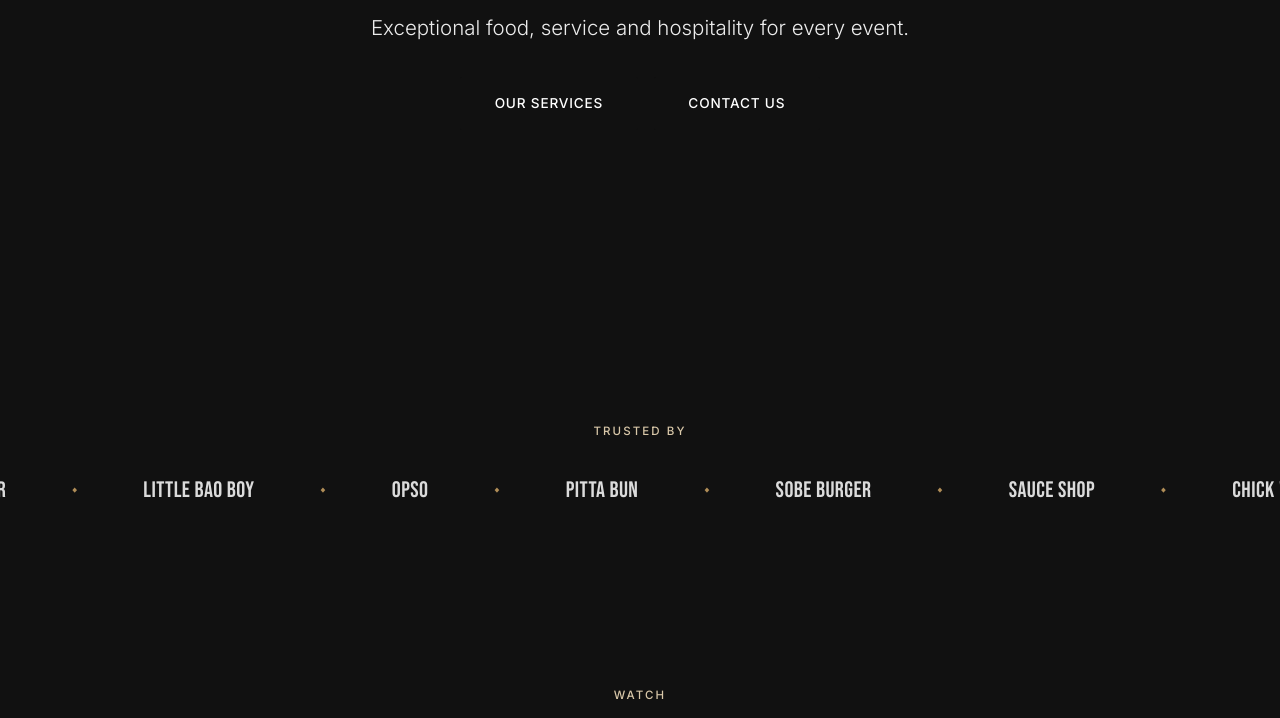
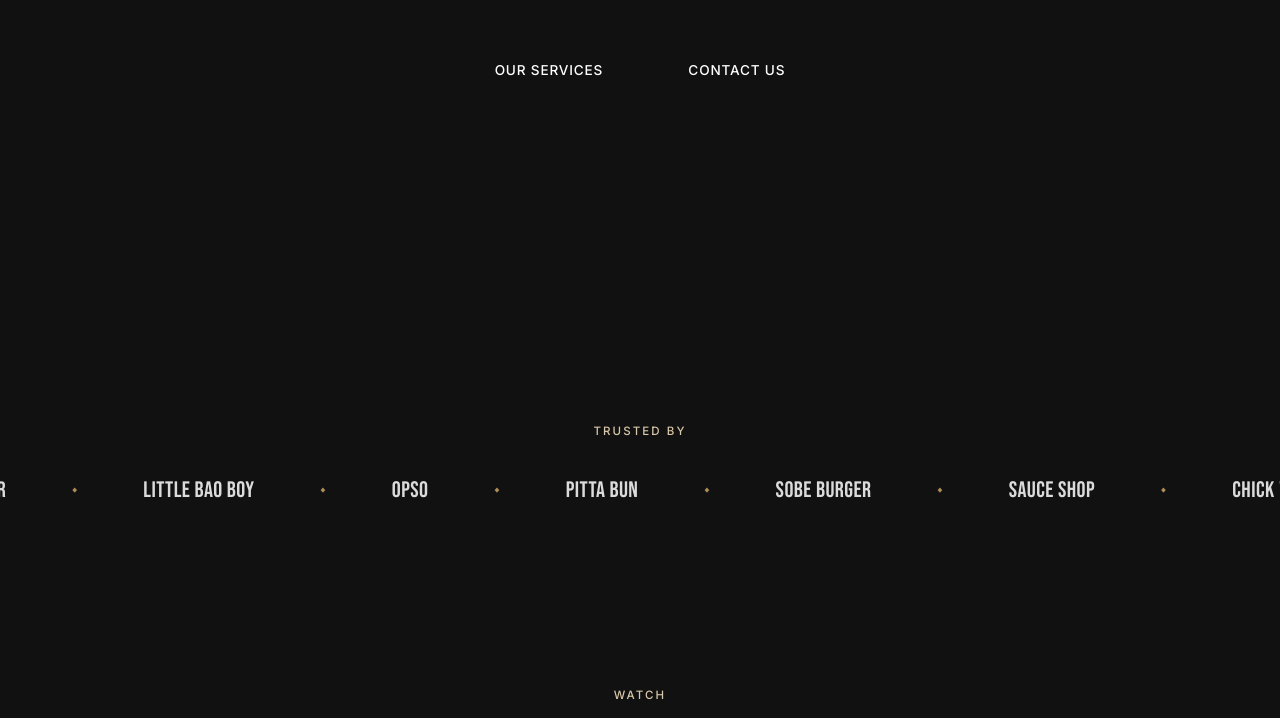
Before and after one commit to DGS-SMG/dass-hosptitality, a plain HTML site: page index.html in a window 1280 px wide. Shown: the part 442-1160 px from the top of the page. Drawn offline with Linux system fonts and the light colour scheme.

Commit message:
Remove hero subtitle sentence, clean up dead CSS

```diff
--- a/css/styles.css
+++ b/css/styles.css
@@ -373,15 +373,6 @@
   font-size: clamp(1rem, 2.2vw, 1.5rem);
   letter-spacing: 0.2em;
   color: rgba(255, 255, 255, 0.75);
-  margin-bottom: var(--space-md);
-}
-
-.hero-subtitle {
-  font-size: clamp(1rem, 1.6vw, 1.3rem);
-  font-weight: 300;
-  color: rgba(255, 255, 255, 0.92);
-  max-width: 560px;
-  margin-inline: auto;
   margin-bottom: var(--space-md);
 }
 
@@ -989,9 +980,8 @@
 
 .hero-content .eyebrow.fade-in { animation-delay: 0.1s; }
 .hero-content .hero-title.fade-in { animation-delay: 0.3s; }
-.hero-content .hero-tagline.fade-in { animation-delay: 0.45s; }
-.hero-content .hero-subtitle.fade-in { animation-delay: 0.6s; }
-.hero-content .hero-actions.fade-in { animation-delay: 0.75s; }
+.hero-content .hero-tagline.fade-in { animation-delay: 0.5s; }
+.hero-content .hero-actions.fade-in { animation-delay: 0.7s; }
 
 @keyframes fadeInUp {
   to {
--- a/index.html
+++ b/index.html
@@ -99,9 +99,6 @@
           </p>
           <h1 class="hero-title fade-in">DASS Hospitality</h1>
           <p class="hero-tagline fade-in">Everything Hospitality</p>
-          <p class="hero-subtitle fade-in">
-            Exceptional food, service and hospitality for every event.
-          </p>
           <div class="hero-actions fade-in">
             <a href="#services" class="btn btn-primary">Our Services</a>
             <a href="#contact" class="btn btn-primary">Contact Us</a>
@@ -810,7 +807,7 @@
               </li>
               <li>
                 <span class="contact-label">Phone</span>
-                <a href="tel:+441234567890">+44 (0)1234 567 890</a>
+                <a href="tel:+441234567890">+44 (0)7973 388733</a>
               </li>
               <li>
                 <span class="contact-label">Instagram</span>
```
